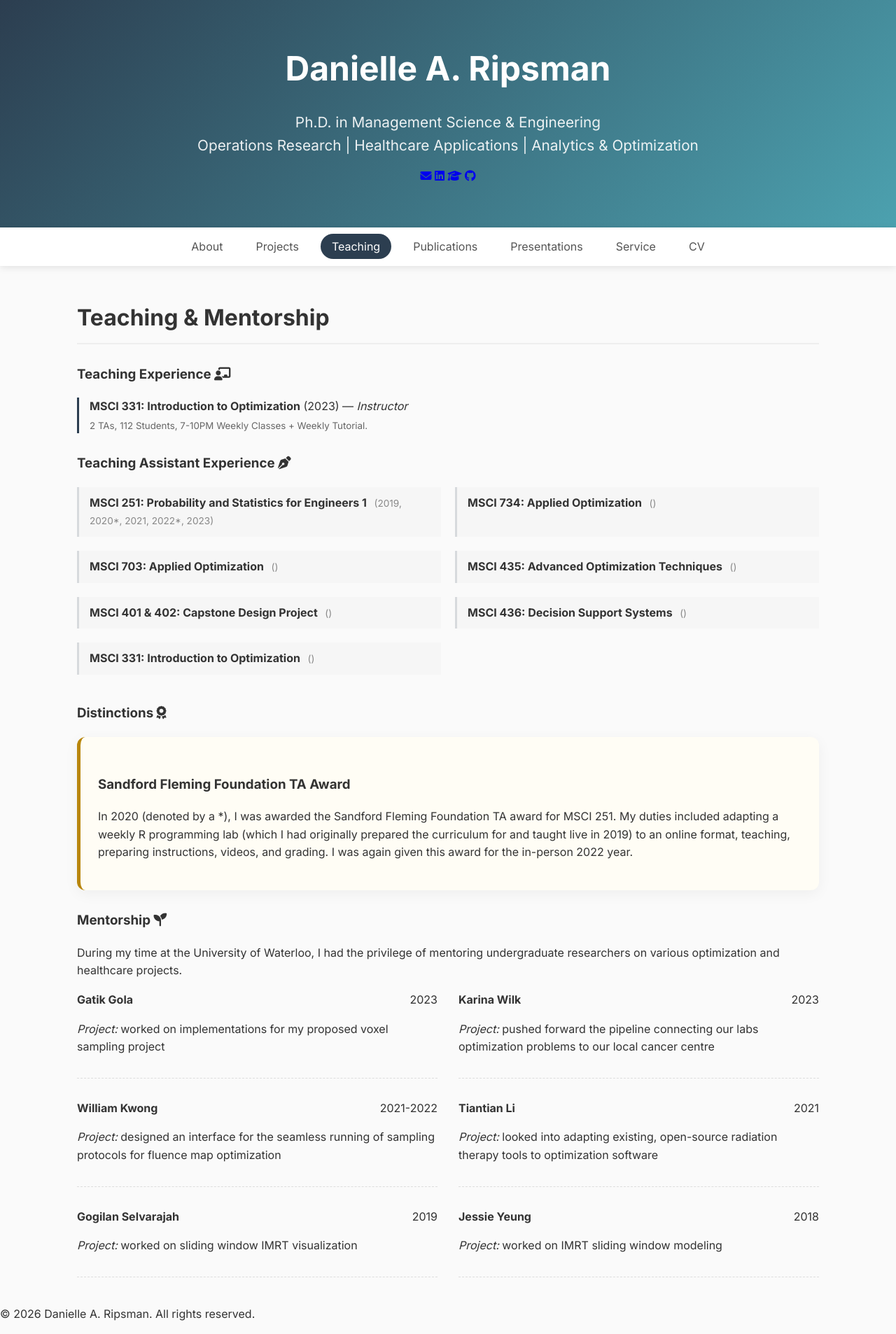
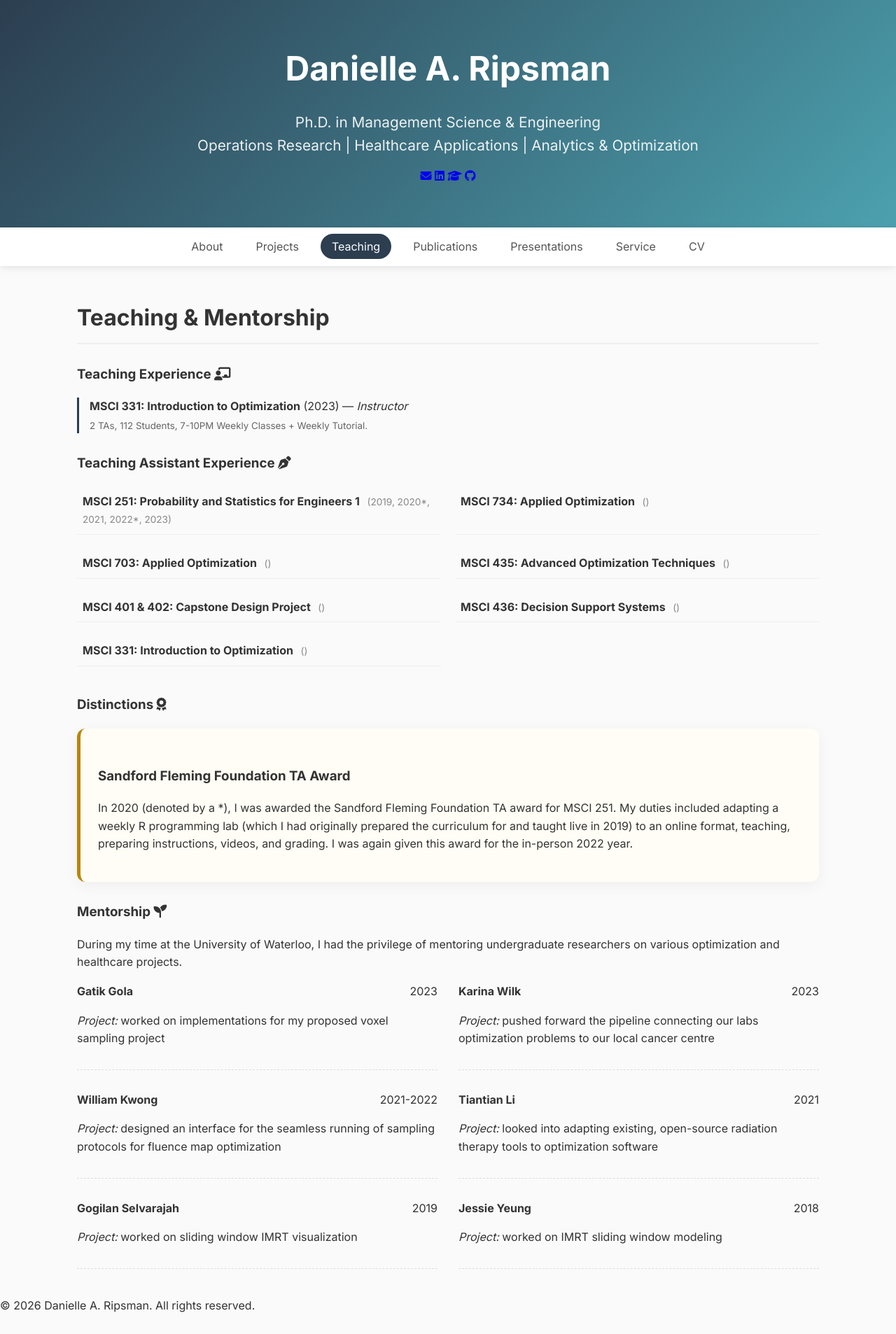
Before and after one commit to DaniRip/DaniRip.github.io, a Jekyll site: the page built from teaching.md, in a window 1280 px wide. Shown: the whole page at 70% size. Built offline with Jekyll 4.4.1, drawn with Linux system fonts in a browser that asks for light colours.

Commit message:
Update style.css

```diff
--- a/assets/css/style.css
+++ b/assets/css/style.css
@@ -1,3 +1,4 @@
+
 @import url('https://fonts.googleapis.com/css2?family=Inter:wght@300;400;500;600;700&display=swap');
 @import url('https://cdnjs.cloudflare.com/ajax/libs/font-awesome/6.4.0/css/all.min.css');
 
@@ -122,13 +123,7 @@ h2 { font-size: 2rem; border-bottom: 2px solid #eee; padding-bottom: 10px; }
     margin-bottom: 40px;
 }
 
-.ta-item {
-    padding: 10px 15px;      /* Added 15px on the left/right for breathing room */
-    border-left: 3px solid rgba(44, 62, 80, 0.15); /* A softer version of your Slate */
-    background: rgba(44, 62, 80, 0.02); /* Extremely faint tint to "box" it in */
-    border-bottom: none;     /* Removed the old bottom line for a cleaner look */
-    transition: border-color 0.3s ease;
-}
+.ta-item { padding: 8px; border-bottom: 1px solid #eee; }
 
 .ta-year-block {
     display: block;
```
